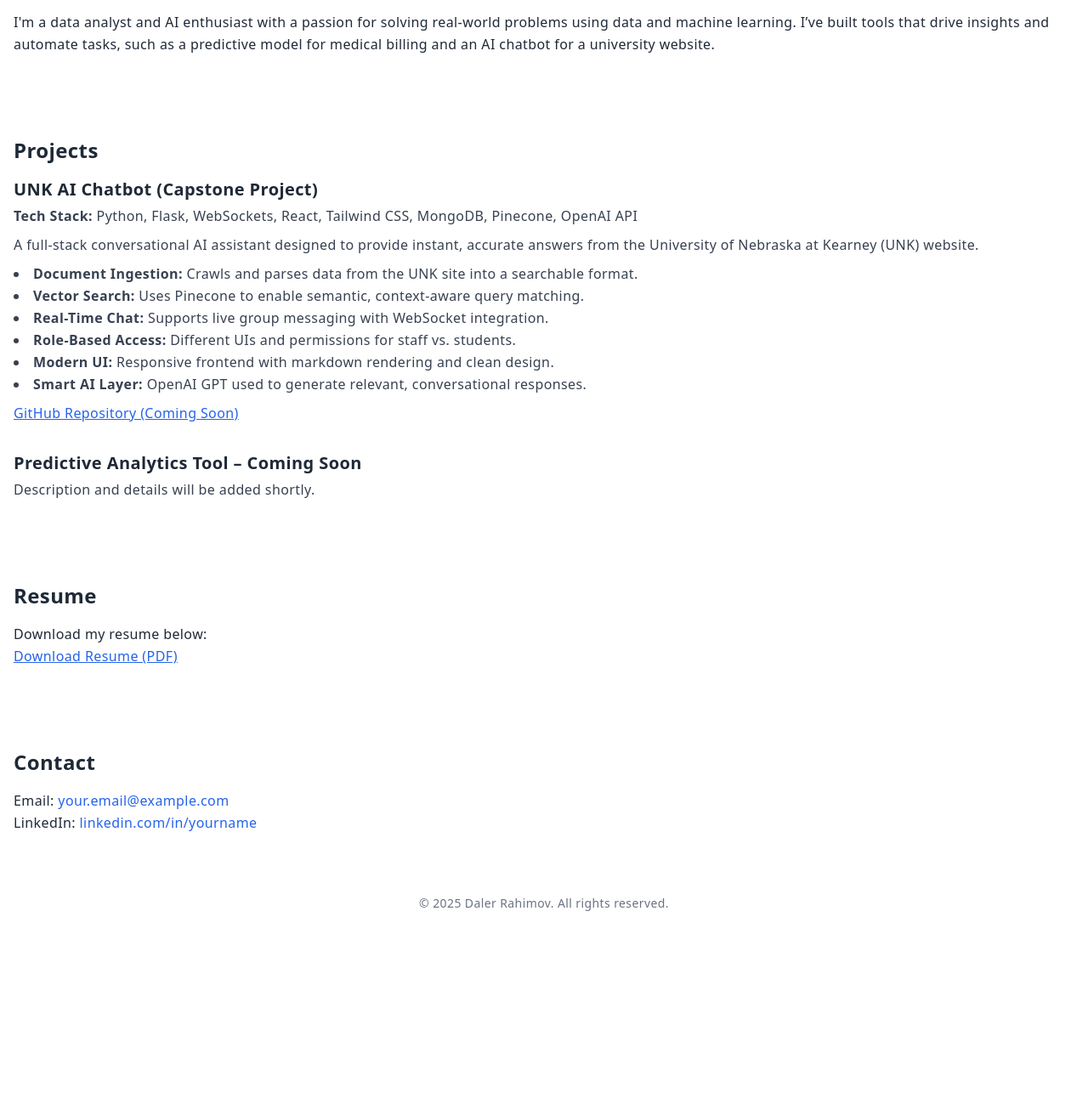
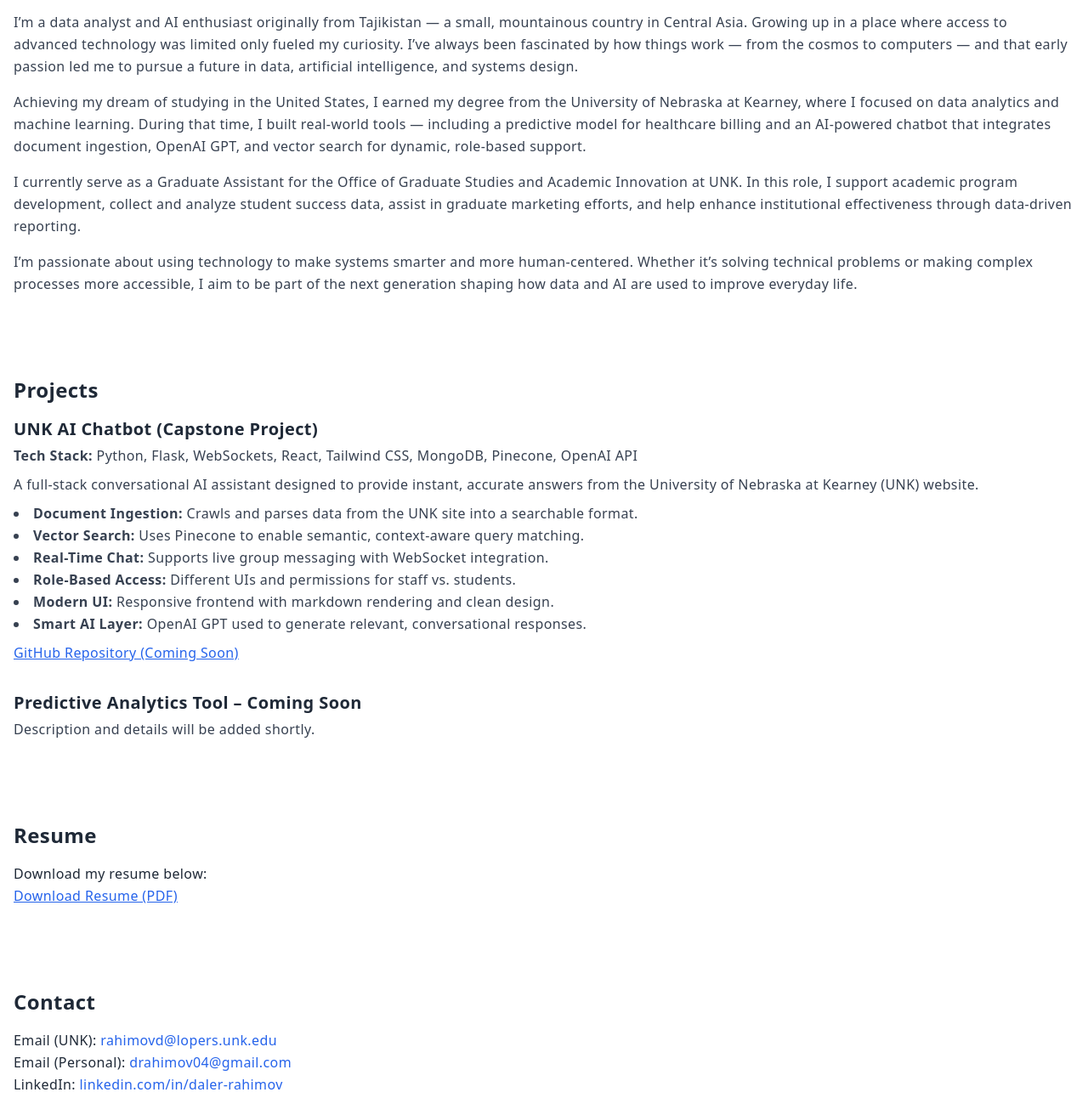
Before and after one commit to dalerrahimov0/Portfolio, a plain HTML site: page index.html in a window 1280 px wide. Shown: the part 415-1707 px from the top of the page at 85% size. Before the commit the page ends 1512 px from the top, so only its background shows below. Drawn offline with nearby package versions, Linux system fonts and the light colour scheme.

Commit message:
Update index.html

```diff
--- a/index.html
+++ b/index.html
@@ -30,10 +30,20 @@
   <!-- About -->
 <section class="container mx-auto py-12 px-4" id="about">
   <h3 class="text-2xl font-semibold mb-4">About Me</h3>
-    <p>
-      I'm a data analyst and AI enthusiast with a passion for solving real-world problems using data and machine learning. I’ve built tools that drive insights and automate tasks, such as a predictive model for medical billing and an AI chatbot for a university website.
+  <p class="text-gray-700 mb-4">
+    I’m a data analyst and AI enthusiast originally from Tajikistan — a small, mountainous country in Central Asia. Growing up in a place where access to advanced technology was limited only fueled my curiosity. I’ve always been fascinated by how things work — from the cosmos to computers — and that early passion led me to pursue a future in data, artificial intelligence, and systems design.
+  </p>
+  <p class="text-gray-700 mb-4">
+    Achieving my dream of studying in the United States, I earned my degree from the University of Nebraska at Kearney, where I focused on data analytics and machine learning. During that time, I built real-world tools — including a predictive model for healthcare billing and an AI-powered chatbot that integrates document ingestion, OpenAI GPT, and vector search for dynamic, role-based support.
+  </p>
+  <p class="text-gray-700 mb-4">
+    I currently serve as a Graduate Assistant for the Office of Graduate Studies and Academic Innovation at UNK. In this role, I support academic program development, collect and analyze student success data, assist in graduate marketing efforts, and help enhance institutional effectiveness through data-driven reporting.
+  </p>
+  <p class="text-gray-700">
+    I’m passionate about using technology to make systems smarter and more human-centered. Whether it’s solving technical problems or making complex processes more accessible, I aim to be part of the next generation shaping how data and AI are used to improve everyday life.
   </p>
 </section>
+
 
   <!-- Projects -->
   <section class="container mx-auto py-12 px-4" id="projects">
@@ -75,9 +85,11 @@
   <!-- Contact -->
 <section class="container mx-auto py-12 px-4" id="contact">
   <h3 class="text-2xl font-semibold mb-4">Contact</h3>
-    <p>Email: <a href="mailto:your.email@example.com" class="text-blue-600">your.email@example.com</a></p>
-    <p>LinkedIn: <a href="https://linkedin.com/in/yourname" class="text-blue-600">linkedin.com/in/yourname</a></p>
+  <p>Email (UNK): <a href="mailto:rahimovd@lopers.unk.edu" class="text-blue-600">rahimovd@lopers.unk.edu</a></p>
+  <p>Email (Personal): <a href="mailto:drahimov04@gmail.com" class="text-blue-600">drahimov04@gmail.com</a></p>
+  <p>LinkedIn: <a href="https://www.linkedin.com/in/daler-rahimov-002970264/" class="text-blue-600">linkedin.com/in/daler-rahimov</a></p>
 </section>
+
 
   <footer class="text-center text-sm text-gray-500 py-6">
     © 2025 Daler Rahimov. All rights reserved.
```
Lines whose indentation alone changed are shown as unchanged.
